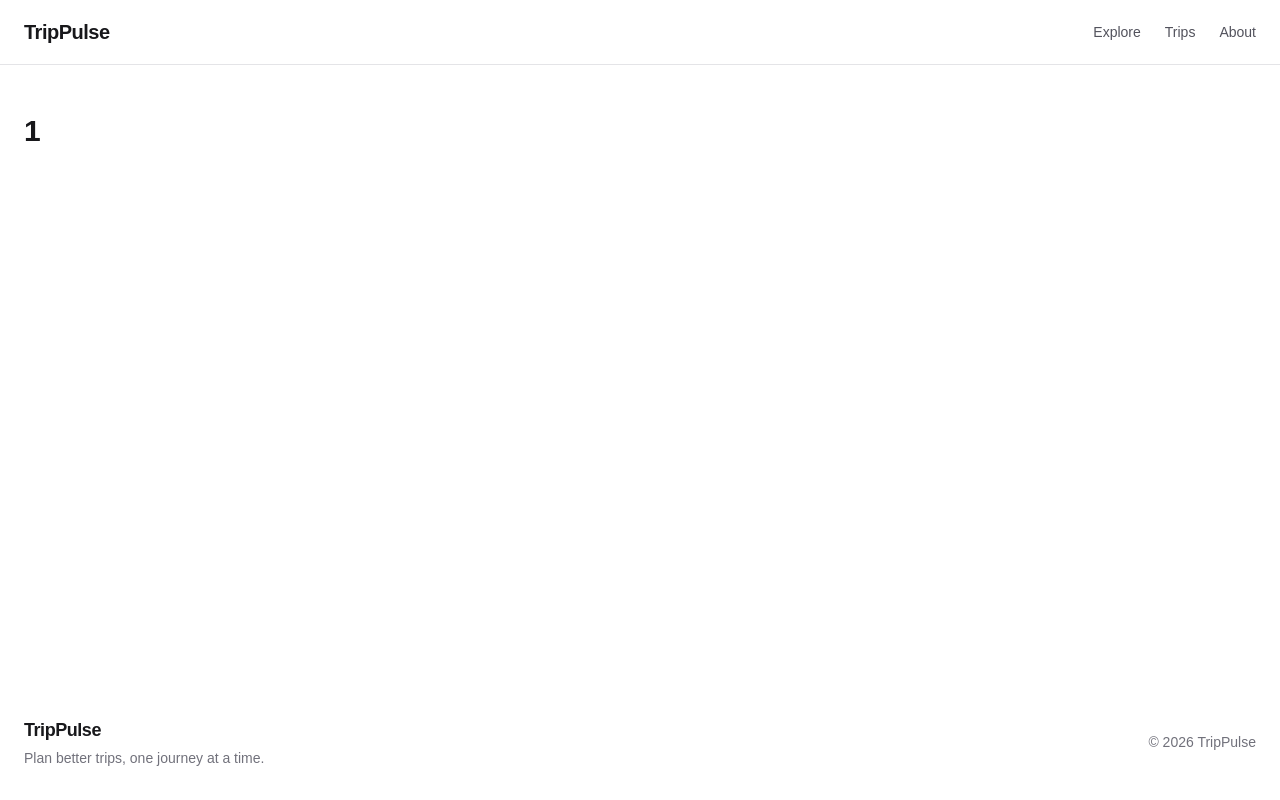
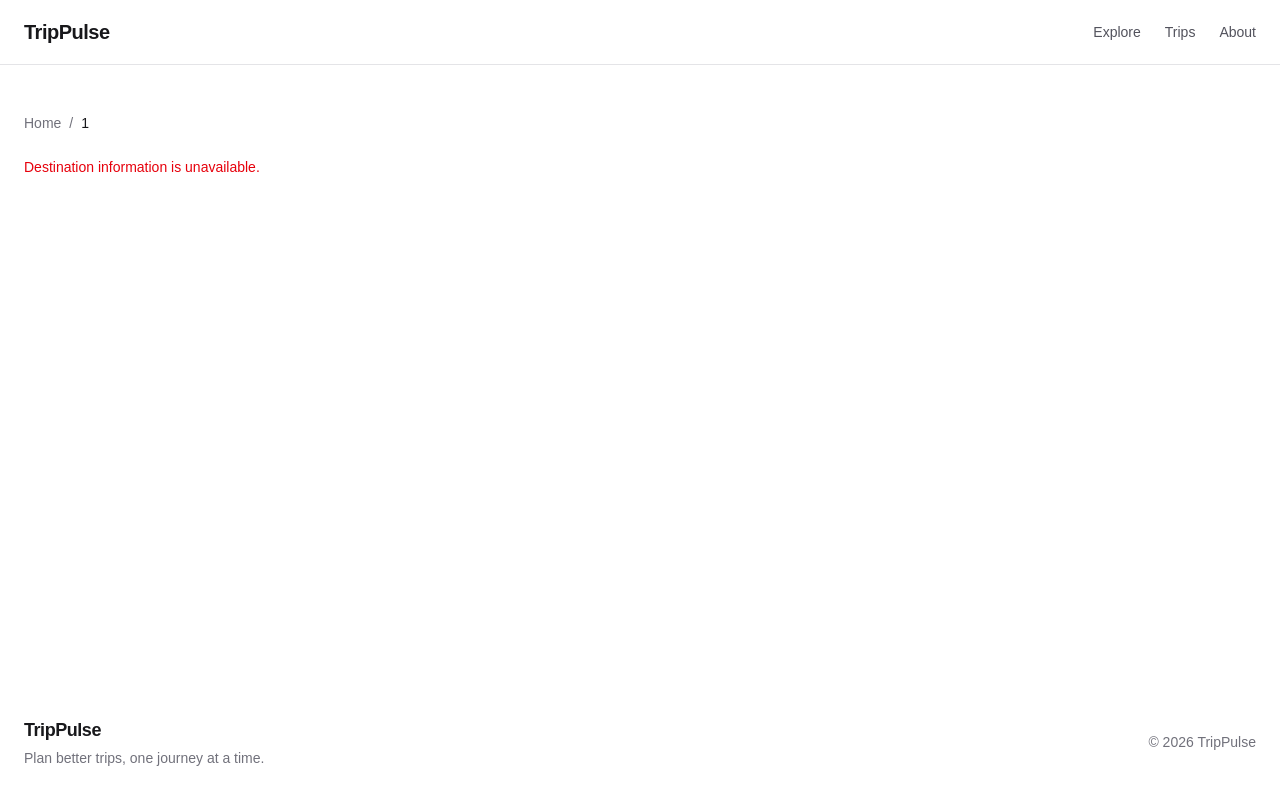
Before and after one commit to md-faizanahmad/trip_pulse, a Next.js app: page /destinations/1 in a window 1280 px wide. Built offline with nearby package versions, Linux system fonts and the light colour scheme.

Commit message:
feat(destinations): add breadcrumb to destination page

```diff
--- a/src/app/destinations/[destination]/page.tsx
+++ b/src/app/destinations/[destination]/page.tsx
@@ -1,22 +1,97 @@
+import DestinationPlace from "@/components/destinations/DestinationPlace";
+import DestinationWeather from "@/components/destinations/DestinationWeather";
+import Breadcrumb from "@/shared/Breadcrumb";
+import type { Destination } from "@/types/destination";
+
 type DestinationPageProps = {
   params: Promise<{
     destination: string;
+  }>;
+  searchParams: Promise<{
+    osmType?: string;
+    osmId?: string;
   }>;
 };
 
 export default async function DestinationPage({
   params,
+  searchParams,
 }: DestinationPageProps) {
   const { destination } = await params;
+  const { osmType, osmId } = await searchParams;
 
   const name = decodeURIComponent(destination);
+
+  if (!osmType || !osmId) {
+    return (
+      <main className="flex-1">
+        <div className="mx-auto max-w-7xl px-6 py-12">
+          <Breadcrumb destination={name} />
+
+          <p className="text-sm text-red-600">
+            Destination information is unavailable.
+          </p>
+        </div>
+      </main>
+    );
+  }
+
+  const baseUrl = "http://localhost:3000";
+
+  const response = await fetch(
+    `${baseUrl}/api/destinations/${encodeURIComponent(
+      name,
+    )}?osmType=${encodeURIComponent(osmType)}&osmId=${encodeURIComponent(
+      osmId,
+    )}`,
+    {
+      cache: "no-store",
+    },
+  );
+
+  if (!response.ok) {
+    return (
+      <main className="flex-1">
+        <div className="mx-auto max-w-7xl px-6 py-12">
+          <Breadcrumb destination={name} />
+
+          <p className="text-sm text-red-600">
+            Unable to load destination information right now.
+          </p>
+        </div>
+      </main>
+    );
+  }
+
+  const data: { destination?: Destination } = await response.json();
+
+  if (!data.destination) {
+    return (
+      <main className="flex-1">
+        <div className="mx-auto max-w-7xl px-6 py-12">
+          <Breadcrumb destination={name} />
+
+          <p className="text-sm text-red-600">
+            Destination information is unavailable.
+          </p>
+        </div>
+      </main>
+    );
+  }
+
+  const selectedDestination = data.destination;
 
   return (
     <main className="flex-1">
       <div className="mx-auto max-w-7xl px-6 py-12">
-        <h1 className="text-3xl font-semibold tracking-tight text-zinc-900">
-          {name}
-        </h1>
+        <Breadcrumb destination={selectedDestination.name} />
+
+        <DestinationPlace destination={selectedDestination} />
+
+        <DestinationWeather
+          latitude={selectedDestination.latitude}
+          longitude={selectedDestination.longitude}
+        />
       </div>
     </main>
   );
```
